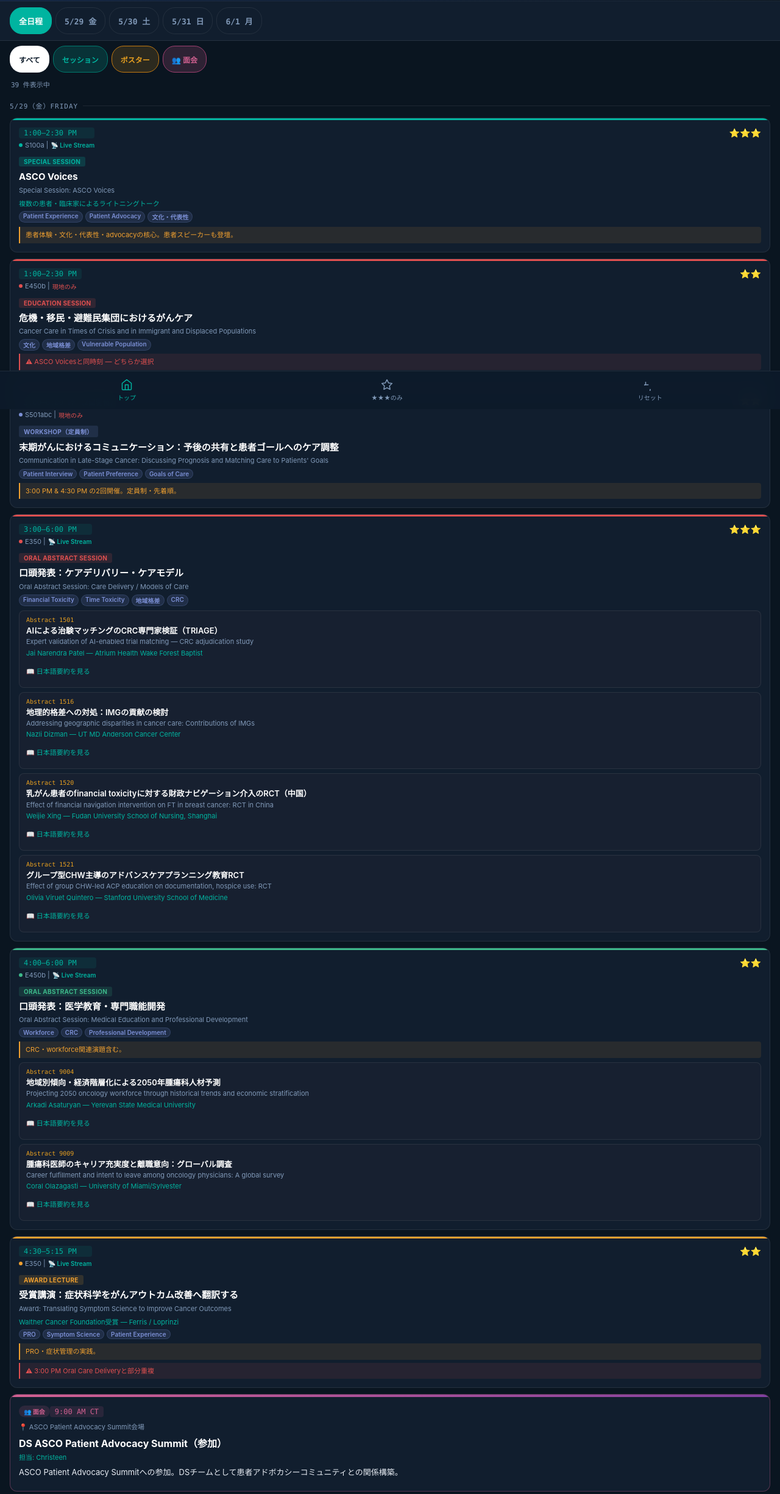
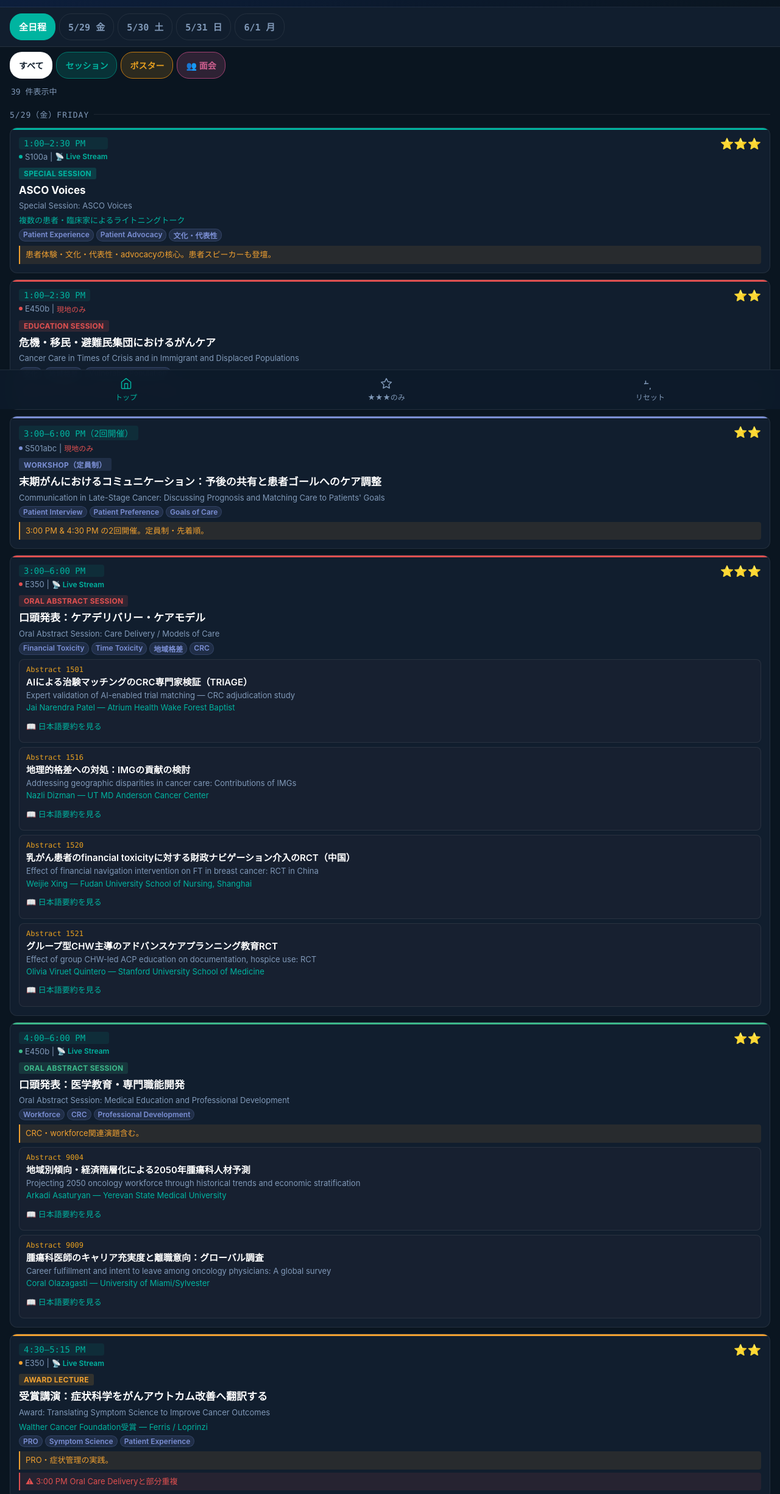
Before and after one commit to tokonyanko/asco2026-agenda, a plain HTML site: page index.html in a window 1280 px wide. Shown: the part 129-2579 px from the top of the page at 61% size. Drawn offline with Linux system fonts and the light colour scheme.

Commit message:
Add files via upload

```diff
--- a/index.html
+++ b/index.html
@@ -26,10 +26,10 @@ body{padding-bottom:100px;}
 .hdr{background:linear-gradient(150deg,#0D2040,#0A1520);padding:52px 18px 14px;
   position:sticky;top:0;z-index:100;border-bottom:1px solid var(--border);}
 .hdr-r{display:flex;justify-content:space-between;align-items:flex-start;}
-.hdr h1{font-size:21px;font-weight:700;line-height:1.2;color:#fff;}
+.hdr h1{font-size:24px;font-weight:700;line-height:1.2;color:#fff;}
 .hdr h1 em{color:var(--teal);font-style:normal;}
-.hdr-sub{font-size:11px;color:var(--mut);margin-top:4px;}
-.cbadge{background:var(--teal);color:#fff;font-size:11px;font-weight:700;
+.hdr-sub{font-size:13px;color:var(--mut);margin-top:4px;}
+.cbadge{background:var(--teal);color:#fff;font-size:13px;font-weight:700;
   padding:3px 9px;border-radius:20px;}
 
 /* day tabs */
@@ -40,7 +40,7 @@ body{padding-bottom:100px;}
 .tabs::-webkit-scrollbar{display:none;}
 .tab{flex-shrink:0;padding:8px 14px;border-radius:20px;
   border:1px solid var(--border);background:transparent;
-  font-size:13px;font-weight:600;color:var(--mut);cursor:pointer;
+  font-size:15px;font-weight:600;color:var(--mut);cursor:pointer;
   white-space:nowrap;font-family:var(--mono);-webkit-appearance:none;
   transition:all .2s;min-height:44px;}
 .tab.on{background:var(--teal);color:#fff;border-color:var(--teal);}
@@ -49,7 +49,7 @@ body{padding-bottom:100px;}
 .frow{display:flex;gap:6px;padding:8px 16px;overflow-x:auto;
   -webkit-overflow-scrolling:touch;scrollbar-width:none;background:var(--bg);}
 .frow::-webkit-scrollbar{display:none;}
-.fc{flex-shrink:0;padding:8px 14px;border-radius:20px;font-size:12px;
+.fc{flex-shrink:0;padding:8px 14px;border-radius:20px;font-size:14px;
   font-weight:600;cursor:pointer;border:1.5px solid transparent;
   -webkit-appearance:none;min-height:44px;transition:opacity .2s;}
 .fc.dim{opacity:.3;}
@@ -58,12 +58,12 @@ body{padding-bottom:100px;}
 .fc-poster{background:rgba(232,160,32,.15);color:var(--gold);border-color:#C47A10;}
 .fc-meet{background:rgba(208,96,144,.18);color:var(--pink);border-color:#A04070;}
 
-.cbar{font-size:11px;color:var(--mut);padding:3px 18px;font-family:var(--mono);}
+.cbar{font-size:13px;color:var(--mut);padding:3px 18px;font-family:var(--mono);}
 
 /* content */
 .content{padding:10px 16px;display:flex;flex-direction:column;gap:10px;}
 .dlbl{display:flex;align-items:center;gap:8px;font-family:var(--mono);
-  font-size:11px;color:var(--mut);letter-spacing:1px;text-transform:uppercase;
+  font-size:13px;color:var(--mut);letter-spacing:1px;text-transform:uppercase;
   padding:6px 0 2px;}
 .dlbl::after{content:"";flex:1;height:1px;background:var(--border);}
 
@@ -75,76 +75,76 @@ body{padding-bottom:100px;}
 .ctop{display:flex;justify-content:space-between;align-items:flex-start;
   margin-bottom:8px;}
 .cmeta{display:flex;flex-direction:column;gap:4px;}
-.ttag{font-family:var(--mono);font-size:12px;font-weight:500;color:var(--teal);
+.ttag{font-family:var(--mono);font-size:14px;font-weight:500;color:var(--teal);
   background:rgba(0,180,160,.1);padding:2px 8px;border-radius:4px;
   display:inline-block;}
-.vtag{font-size:11px;color:var(--mut);display:flex;align-items:center;gap:4px;}
+.vtag{font-size:13px;color:var(--mut);display:flex;align-items:center;gap:4px;}
 .vdot{width:6px;height:6px;border-radius:50%;display:inline-block;flex-shrink:0;}
-.prio{font-size:14px;flex-shrink:0;}
-.pill{display:inline-block;font-size:10px;font-weight:700;padding:2px 8px;
+.prio{font-size:18px;flex-shrink:0;}
+.pill{display:inline-block;font-size:12px;font-weight:700;padding:2px 8px;
   border-radius:3px;margin-bottom:6px;text-transform:uppercase;letter-spacing:.3px;}
-.tja{font-size:15px;font-weight:700;line-height:1.5;color:#fff;margin-bottom:3px;}
-.ten{font-size:11px;color:var(--mut);line-height:1.4;margin-bottom:5px;}
-.auth{font-size:11px;color:var(--teal);margin-bottom:5px;}
+.tja{font-size:17px;font-weight:700;line-height:1.5;color:#fff;margin-bottom:3px;}
+.ten{font-size:13px;color:var(--mut);line-height:1.4;margin-bottom:5px;}
+.auth{font-size:13px;color:var(--teal);margin-bottom:5px;}
 .ktags{display:flex;gap:4px;flex-wrap:wrap;margin:4px 0;}
-.ktag{font-size:10px;font-weight:600;padding:1px 6px;border-radius:10px;
+.ktag{font-size:12px;font-weight:600;padding:1px 6px;border-radius:10px;
   background:rgba(123,143,212,.15);color:var(--lav);
   border:1px solid rgba(123,143,212,.2);}
-.cnote{font-size:11px;color:var(--amb);background:rgba(240,160,48,.1);
+.cnote{font-size:13px;color:var(--amb);background:rgba(240,160,48,.1);
   border-left:2px solid var(--amb);padding:5px 9px;
   border-radius:0 4px 4px 0;margin-top:7px;line-height:1.5;}
-.cwarn{font-size:11px;color:var(--coral);background:rgba(224,80,80,.1);
+.cwarn{font-size:13px;color:var(--coral);background:rgba(224,80,80,.1);
   border-left:2px solid var(--coral);padding:5px 9px;
   border-radius:0 4px 4px 0;margin-top:5px;line-height:1.5;}
-.sy{color:var(--teal);font-size:10px;font-weight:600;}
-.sn{color:var(--coral);font-size:10px;}
+.sy{color:var(--teal);font-size:12px;font-weight:600;}
+.sn{color:var(--coral);font-size:12px;}
 
 /* abstract toggle — using <button> for iOS tap reliability */
 .abs-toggle{display:flex;align-items:center;gap:6px;margin-top:8px;
   padding:10px 12px;background:var(--sf2);border-radius:8px;
   cursor:pointer;border:1px solid var(--border);width:100%;text-align:left;
   -webkit-appearance:none;min-height:44px;}
-.abs-toggle-label{font-size:12px;font-weight:600;color:var(--teal);}
-.abs-toggle-hint{font-size:10px;color:var(--mut);margin-left:4px;}
-.abs-arr{font-size:12px;color:var(--mut);margin-left:auto;
+.abs-toggle-label{font-size:14px;font-weight:600;color:var(--teal);}
+.abs-toggle-hint{font-size:12px;color:var(--mut);margin-left:4px;}
+.abs-arr{font-size:14px;color:var(--mut);margin-left:auto;
   transition:transform .25s;display:inline-block;}
 .abs-toggle.open .abs-arr{transform:rotate(180deg);}
 .abs-body{display:none;margin-top:6px;padding:10px 12px;
   background:var(--sf2);border-radius:8px;border:1px solid var(--border);}
 .abs-body.open{display:block;}
-.abs-sec-title{font-size:10px;font-weight:700;color:var(--gold);
+.abs-sec-title{font-size:12px;font-weight:700;color:var(--gold);
   letter-spacing:.5px;text-transform:uppercase;margin-bottom:3px;margin-top:8px;}
 .abs-sec-title:first-child{margin-top:0;}
-.abs-sec-text{font-size:13px;line-height:1.7;color:var(--text);}
+.abs-sec-text{font-size:15px;line-height:1.7;color:var(--text);}
 
 /* sub-abstract inside session */
 .subabs{background:var(--sf2);border-radius:8px;padding:9px 11px;
   margin-top:7px;border:1px solid var(--border);}
-.sa-num{font-family:var(--mono);font-size:10px;color:var(--gold);margin-bottom:3px;}
-.sa-ja{font-size:13px;font-weight:600;color:#fff;line-height:1.4;margin-bottom:2px;}
-.sa-en{font-size:11px;color:var(--mut);line-height:1.4;margin-bottom:3px;}
-.sa-auth{font-size:11px;color:var(--teal);margin-bottom:4px;}
+.sa-num{font-family:var(--mono);font-size:12px;color:var(--gold);margin-bottom:3px;}
+.sa-ja{font-size:15px;font-weight:600;color:#fff;line-height:1.4;margin-bottom:2px;}
+.sa-en{font-size:13px;color:var(--mut);line-height:1.4;margin-bottom:3px;}
+.sa-auth{font-size:13px;color:var(--teal);margin-bottom:4px;}
 /* sub-abstract toggle — also <button> */
-.sa-toggle-btn{font-size:11px;color:var(--teal);
+.sa-toggle-btn{font-size:13px;color:var(--teal);
   background:transparent;border:none;cursor:pointer;
   padding:4px 0;-webkit-appearance:none;min-height:36px;
   text-align:left;display:block;}
 .sa-body{display:none;margin-top:6px;padding:8px 10px;
   background:var(--bg);border-radius:6px;border:1px solid var(--border);}
 .sa-body.open{display:block;}
-.sa-body-text{font-size:12px;line-height:1.7;color:var(--text);}
+.sa-body-text{font-size:14px;line-height:1.7;color:var(--text);}
 
 /* poster card */
 .pcard{background:var(--sf2);border-radius:var(--r);
   border:1px solid var(--border);overflow:hidden;}
 .pcbody{padding:12px 14px;}
-.pnum{font-family:var(--mono);font-size:11px;color:var(--gold);
+.pnum{font-family:var(--mono);font-size:13px;color:var(--gold);
   background:rgba(232,160,32,.1);border:1px solid rgba(232,160,32,.2);
   padding:1px 7px;border-radius:3px;display:inline-block;margin-bottom:5px;}
-.ptja{font-size:14px;font-weight:700;line-height:1.5;
+.ptja{font-size:16px;font-weight:700;line-height:1.5;
   color:#fff;margin-bottom:3px;}
-.pten{font-size:11px;color:var(--mut);line-height:1.4;margin-bottom:4px;}
-.pauth{font-size:11px;color:var(--teal);margin-bottom:4px;}
+.pten{font-size:13px;color:var(--mut);line-height:1.4;margin-bottom:4px;}
+.pauth{font-size:13px;color:var(--teal);margin-bottom:4px;}
 
 /* meeting card */
 .mcard{background:var(--sf);border-radius:var(--r);
@@ -154,21 +154,21 @@ body{padding-bottom:100px;}
 .mcard-body{padding:12px 14px 14px;}
 .mcard-badge{display:inline-flex;align-items:center;gap:4px;
   background:rgba(208,96,144,.15);color:var(--pink);
-  font-size:10px;font-weight:700;padding:2px 8px;border-radius:10px;
+  font-size:12px;font-weight:700;padding:2px 8px;border-radius:10px;
   margin-bottom:8px;}
-.mcard-time{font-family:var(--mono);font-size:12px;font-weight:500;
+.mcard-time{font-family:var(--mono);font-size:14px;font-weight:500;
   color:var(--pink);background:rgba(208,96,144,.12);
   padding:2px 8px;border-radius:4px;display:inline-block;margin-bottom:4px;}
-.mcard-venue{font-size:11px;color:var(--mut);margin-bottom:8px;line-height:1.5;}
-.mcard-org{font-size:16px;font-weight:700;color:#fff;
+.mcard-venue{font-size:13px;color:var(--mut);margin-bottom:8px;line-height:1.5;}
+.mcard-org{font-size:18px;font-weight:700;color:#fff;
   line-height:1.3;margin-bottom:4px;}
-.mcard-dis{display:inline-block;font-size:10px;font-weight:700;
+.mcard-dis{display:inline-block;font-size:12px;font-weight:700;
   padding:1px 7px;border-radius:10px;background:rgba(208,96,144,.15);
   color:var(--pink);border:1px solid rgba(208,96,144,.25);
   margin-bottom:5px;}
-.mcard-lead{font-size:11px;color:var(--teal);margin-bottom:6px;}
-.mcard-desc{font-size:13px;color:var(--text);line-height:1.7;margin-bottom:6px;}
-.mcard-url{font-size:11px;color:var(--teal);
+.mcard-lead{font-size:13px;color:var(--teal);margin-bottom:6px;}
+.mcard-desc{font-size:15px;color:var(--text);line-height:1.7;margin-bottom:6px;}
+.mcard-url{font-size:13px;color:var(--teal);
   word-break:break-all;display:block;margin-top:4px;}
 
 /* bottom nav */
@@ -178,13 +178,13 @@ body{padding-bottom:100px;}
   padding:8px 0 calc(8px + env(safe-area-inset-bottom,0px));
   display:flex;justify-content:space-around;z-index:200;}
 .nbtn{display:flex;flex-direction:column;align-items:center;gap:3px;
-  font-size:10px;font-weight:500;color:var(--mut);
+  font-size:12px;font-weight:500;color:var(--mut);
   padding:4px 14px;border:none;background:transparent;cursor:pointer;
   font-family:var(--ff);-webkit-appearance:none;min-height:44px;}
 .nbtn.on{color:var(--teal);}
 .nbtn svg{width:20px;height:20px;stroke:currentColor;fill:none;
   stroke-width:1.8;stroke-linecap:round;stroke-linejoin:round;}
-.empty{text-align:center;padding:60px 20px;color:var(--mut);font-size:14px;}
+.empty{text-align:center;padding:60px 20px;color:var(--mut);font-size:16px;}
 </style>
 </head>
 <body>
@@ -193,7 +193,7 @@ body{padding-bottom:100px;}
   <div class="hdr-r">
     <div>
       <h1>ASCO <em>2026</em> My Agenda</h1>
-      <div style="font-size:12px;color:var(--teal);margin-top:2px;font-weight:600;">
+      <div style="font-size:14px;color:var(--teal);margin-top:2px;font-weight:600;">
         ver.4 — 抄録要約 + 面会予定</div>
       <div class="hdr-sub">抄録全文（874p）より抽出・日本語要約 | 面会予定含む | All times CDT</div>
     </div>
```
